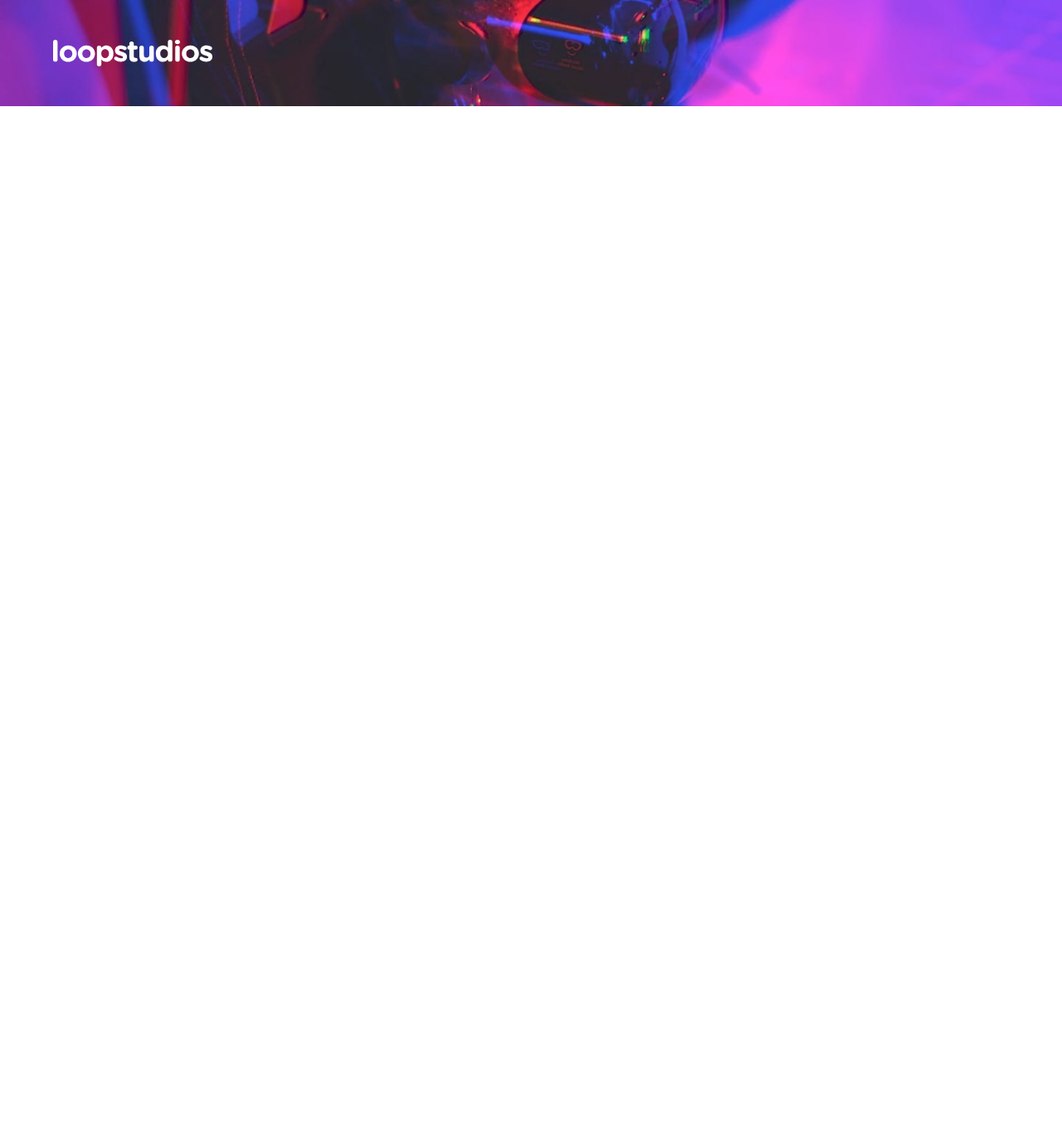
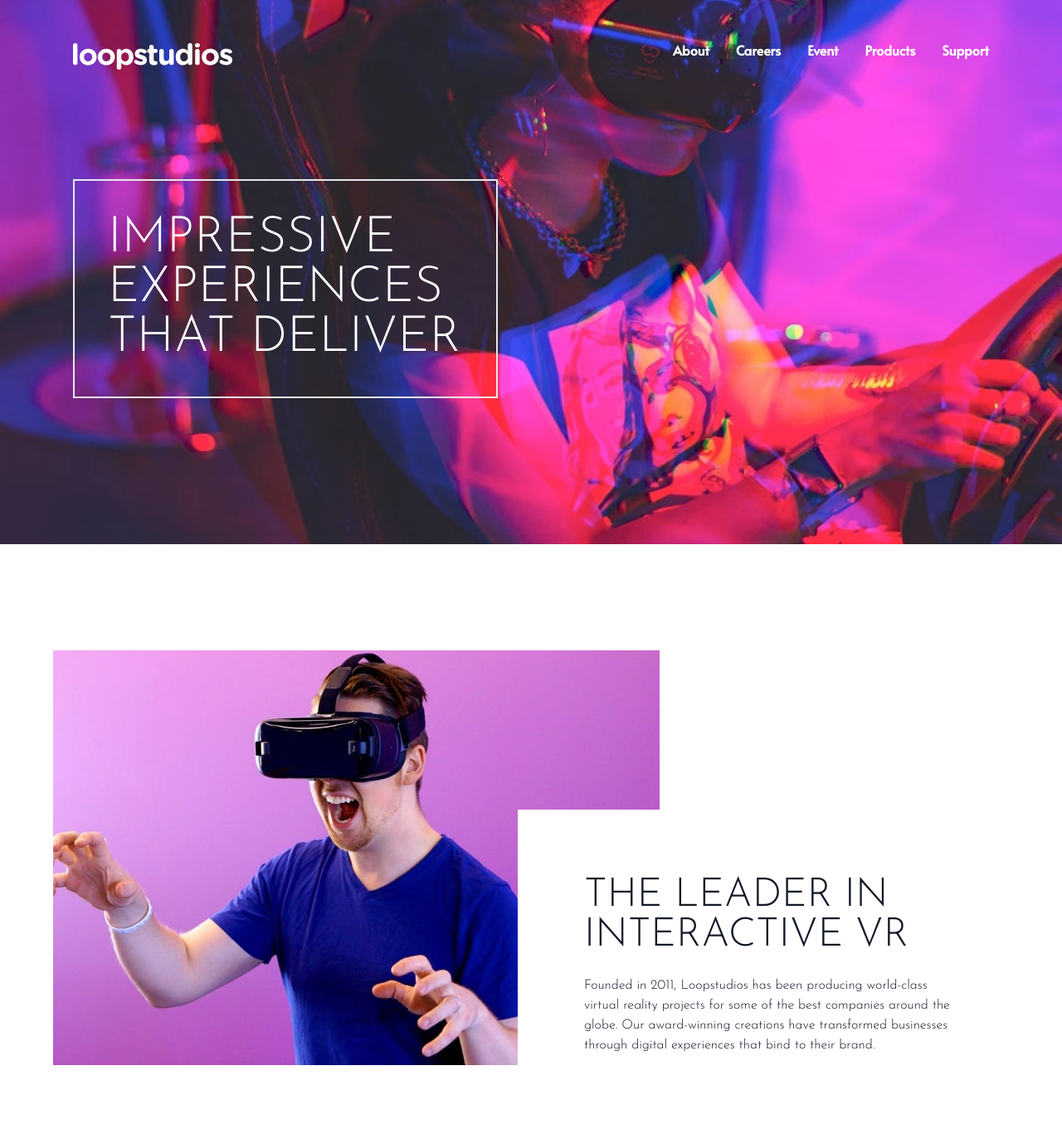
Before and after one commit to Meetkamal256/loopstudio-website, a website: page public/index.html in a window 1280 px wide. Shown: the whole page at 83% size. Before the commit the page ends 800 px from the top, so only its background shows below. Drawn offline with Linux system fonts and the light colour scheme.

Commit message:
features section styling done

```diff
--- a/public/index.html
+++ b/public/index.html
@@ -1,24 +1,86 @@
 <!DOCTYPE html>
 <html lang="en">
   <head>
-  <meta charset="UTF-8">
-  <meta name="viewport" content="width=device-width, initial-scale=1.0">
+    <meta charset="UTF-8" />
+    <meta name="viewport" content="width=device-width, initial-scale=1.0" />
     <title>Loop studio</title>
-  <link rel="stylesheet" href="styles.css">
+    <link rel="stylesheet" href="styles.css" />
   </head>
   <body>
     <!-- Hero section -->
     <section id="hero">
       <!-- Hero container -->
-    <div class="container max-w-6xl mx-auto px-6 py-12 md:px-0">
-      <div class="nav flex items-center justify-between font-bold text-white">
+      <div class="container max-w-6xl mx-auto px-6 py-12">
+        <nav class="flex items-center justify-between font-bold text-white">
           <!-- logo -->
-        <img src="images/logo.svg" alt="">
+          <img src="images/logo.svg" alt="" />
+          <!-- menu -->
+          <div class="hidden h-10 font-alata md:flex md:space-x-8">
+            <div class="group">
+              <a href="#">About</a>
+              <div
+                class="mx-2 group-hover:border-b group-hover:border-blue-50"
+              ></div>
             </div>
-
+            <div class="group">
+              <a href="#">Careers</a>
+              <div
+                class="mx-2 group-hover:border-b group-hover:border-blue-50"
+              ></div>
+            </div>
+            <div class="group">
+              <a href="#">Event</a>
+              <div
+                class="mx-2 group-hover:border-b group-hover:border-blue-50"
+              ></div>
+            </div>
+            <div class="group">
+              <a href="#">Products</a>
+              <div
+                class="mx-2 group-hover:border-b group-hover:border-blue-50"
+              ></div>
+            </div>
+            <div class="group">
+              <a href="#">Support</a>
+              <div
+                class="mx-2 group-hover:border-b group-hover:border-blue-50"
+              ></div>
+            </div>
+          </div>
+          <!-- @todo hamburger button -->
+        </nav>
+        <!-- @todo mobile menu -->
+        <div
+          class="max-w-lg my-32 p-4 font-sans uppercase border-2 text-white text-4xl md:text-6xl md:p-10 md:my-32 md:mx-0"
+        >
+          Impressive Experiences That Deliver
+        </div>
       </div>
     </section>
 
-
+    <!-- Feature section -->
+    <section id="feature">
+      <div
+        class="relative container my-32 flex flex-col max-w-6xl mx-auto px-6 text-gray-900 md:flex-row md:px-0"
+      >
+        <img src="images/desktop/image-interactive.jpg" alt="" />
+        <!-- text-container -->
+        <div
+          class="bg-white top-48 pr-0 md:absolute md:right-0 md:py-20 md:pl-20"
+        >
+          <h2
+            class="max-w-lg mt-10 mb-6 font-sans text-4xl text-center text-gray-900 uppercase md:text-5xl md:mt-0 md:text-left"
+          >
+            THE LEADER IN INTERACTIVE VR
+          </h2>
+          <p class="max-w-md text-center md:text-left">
+            Founded in 2011, Loopstudios has been producing world-class virtual
+            reality projects for some of the best companies around the globe.
+            Our award-winning creations have transformed businesses through
+            digital experiences that bind to their brand.
+          </p>
+        </div>
+      </div>
+    </section>
   </body>
 </html>
```
Also changed, not shown: public/styles.css, src/input.css (line endings or trailing spaces). Lines whose indentation alone changed are shown as unchanged.
